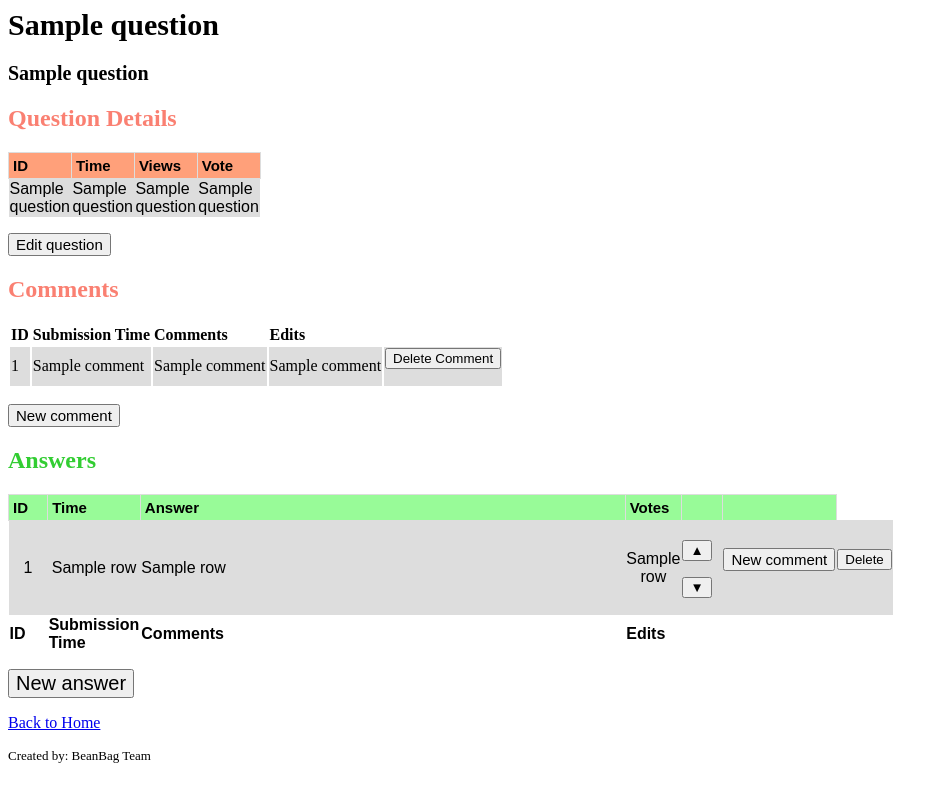
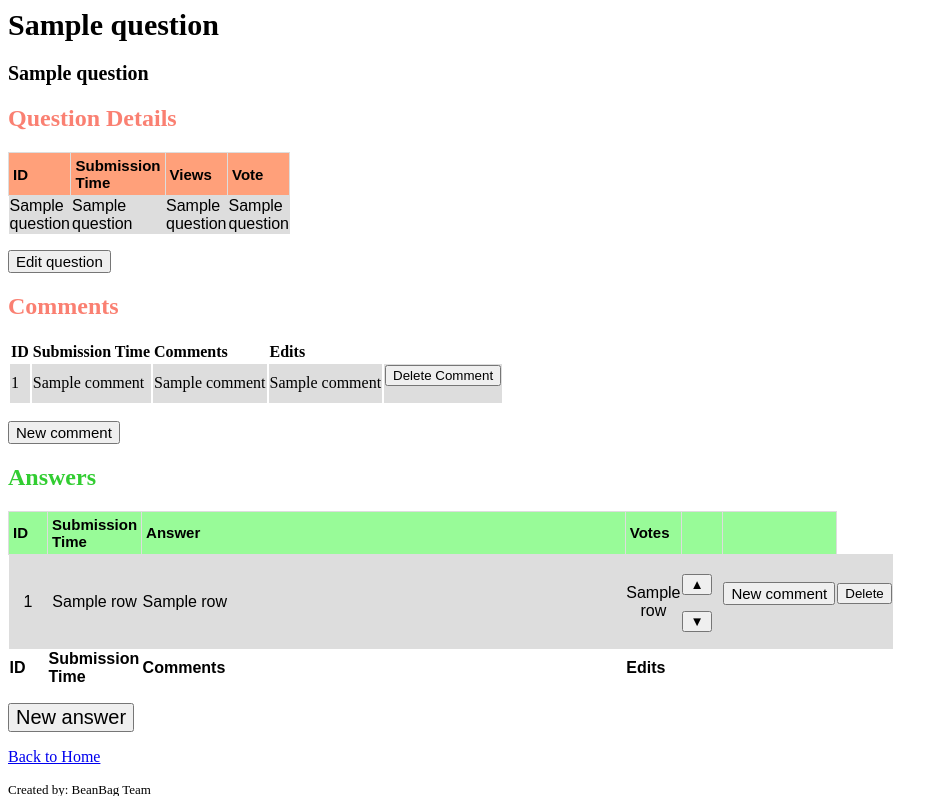
Before and after one commit to SojAnnam/AskMate, a Flask app: template templates/question_details.html in a window 1280 px wide. Shown: the top 796 px of the page, without its empty margins (0-948 px from the left). Before the commit the page ends 763 px from the top, so only its background shows below. Run offline with Flask 2, Linux system fonts and the light colour scheme; the template is opened without the code that fills it: most values are stand-ins (such as "Sample title", 1, 10 or a date in 2020); parts of the project's set-up code (start-up, migrations or seed data) failed here and were passed over.

Commit message:
time overwrited submission time

```diff
--- a/templates/question_details.html
+++ b/templates/question_details.html
@@ -65,7 +65,7 @@
         <table class="details">
             <tr>
                 <th class="details" align="left">ID</th>
-                <th class="details" align="left">Time</th>
+                <th class="details" align="left">Submission Time</th>
                 <th class="details" align="left">Views</th>
                 <th class="details" align="left">Vote</th>
             </tr>
@@ -115,7 +115,7 @@
         <table class="answers">
             <tr>
                 <th class="answers" align="center">ID</th>
-                <th class="answers" align="center">Time</th>
+                <th class="answers" align="center">Submission Time</th>
                 <th class="answers" align="center">Answer</th>
                 <th class="answers" align="center">Votes</th>
                 <th class="answers" align="center"></th>
```
